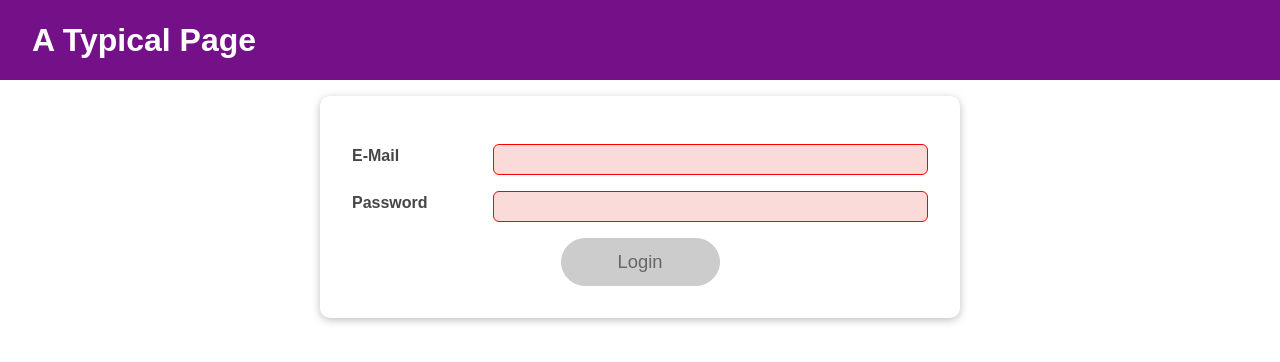
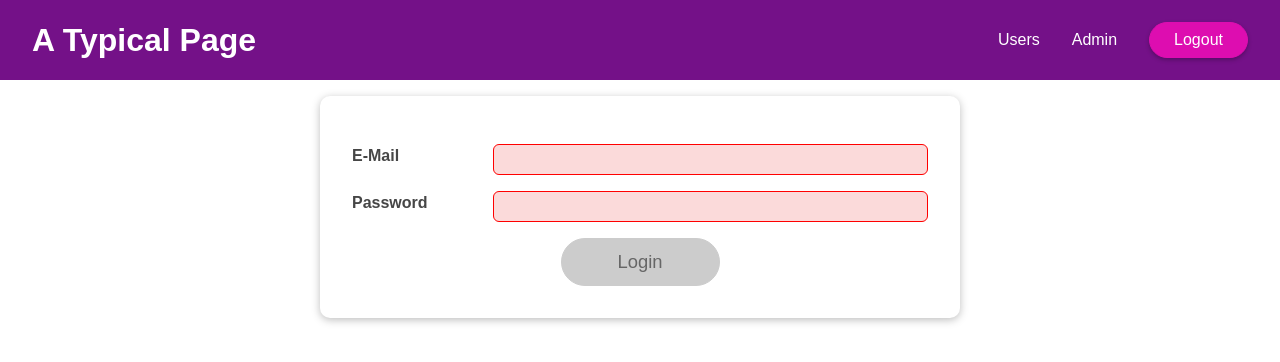
Before and after one commit to zdTang/reducer-context-react, a React (Create React App) app: page / in a window 1280 px wide. Shown: the top 362 px of the page. Built offline with nearby package versions, Linux system fonts and the light colour scheme.

Commit message:
10-014 Using the React Context API
1. create "context" or "store" file
2, Setup Provider and wrap all children components
3. Setup Consumer to use Data from Context

```diff
--- a/src/App.js
+++ b/src/App.js
@@ -3,7 +3,7 @@ import React, { useState, useEffect } from "react";
 import Login from "./components/Login/Login";
 import Home from "./components/Home/Home";
 import MainHeader from "./components/MainHeader/MainHeader";
-
+import AuthContext from "./store/auth-context";
 function App() {
   console.log("App loaded");
   const [isLoggedIn, setIsLoggedIn] = useState(false);
@@ -35,13 +35,13 @@ function App() {
   //console.log("begin to render");
 
   return (
-    <React.Fragment>
-      <MainHeader isAuthenticated={isLoggedIn} onLogout={logoutHandler} />
+    <AuthContext.Provider value={{ isLoggedIn: true }}>
+      <MainHeader onLogout={logoutHandler} />
       <main>
         {!isLoggedIn && <Login onLogin={loginHandler} />}
         {isLoggedIn && <Home onLogout={logoutHandler} />}
       </main>
-    </React.Fragment>
+    </AuthContext.Provider>
   );
 }
 
--- a/src/components/MainHeader/Navigation.js
+++ b/src/components/MainHeader/Navigation.js
@@ -1,22 +1,26 @@
-import React from 'react';
+import React from "react";
+import AuthContext from "../../store/auth-context";
 
-import classes from './Navigation.module.css';
+import classes from "./Navigation.module.css";
 
 const Navigation = (props) => {
   return (
+    <AuthContext.Consumer>
+      {(ctx) => {
+        return (
           <nav className={classes.nav}>
             <ul>
-        {props.isLoggedIn && (
+              {ctx.isLoggedIn && (
                 <li>
                   <a href="/">Users</a>
                 </li>
               )}
-        {props.isLoggedIn && (
+              {ctx.isLoggedIn && (
                 <li>
                   <a href="/">Admin</a>
                 </li>
               )}
-        {props.isLoggedIn && (
+              {ctx.isLoggedIn && (
                 <li>
                   <button onClick={props.onLogout}>Logout</button>
                 </li>
@@ -24,6 +28,9 @@ const Navigation = (props) => {
             </ul>
           </nav>
         );
+      }}
+    </AuthContext.Consumer>
+  );
 };
 
 export default Navigation;
--- /dev/null
+++ b/src/store/auth-context.js
@@ -0,0 +1,9 @@
+import React from "react";
+
+const AuthContext = React.createContext();
+
+export default AuthContext;
+
+//{
+//   isLoggedIn: false,
+// }
```
Lines whose indentation alone changed are shown as unchanged.
